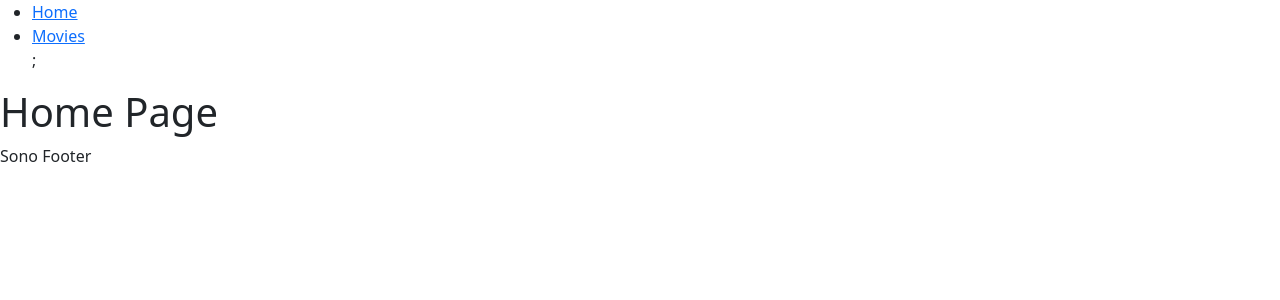
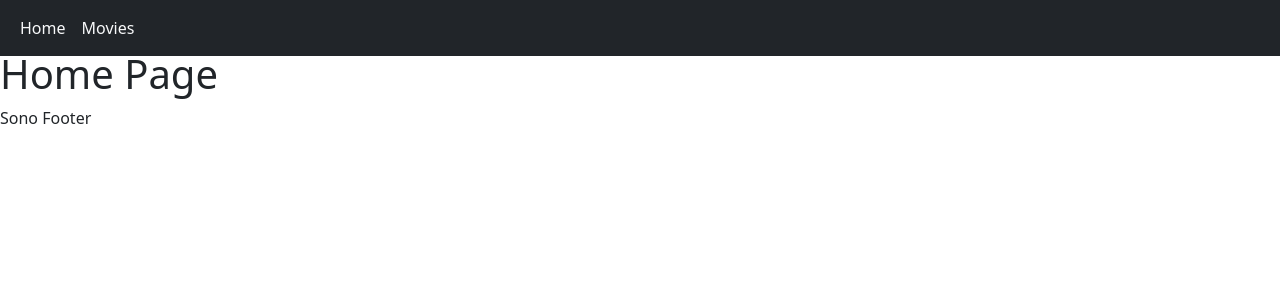
Before and after one commit to gabriele-ag/webapp-react, a React (Vite) app: page / in a window 1280 px wide. Shown: the top 300 px of the page. Built offline with nearby package versions, Linux system fonts and the light colour scheme.

Commit message:
style: css boostrap nav

```diff
--- a/src/components/AppHeader.jsx
+++ b/src/components/AppHeader.jsx
@@ -15,18 +15,20 @@ const AppHeader = () => {
     return (
 
             <header>
-                <nav>
-                    <div>
-                        <ul className="">
-                        {movieLinks.map((curLink, index) => (
-                            <li className="" key={index}>
-                                <NavLink to={curLink.url}>
-                                    {curLink.title}
-                                </NavLink>
-                            </li>
-                        ))};
+                <nav className="navbar navbar-expand-lg bg-dark">
+                    <div className="container-fluid">
+                        <div className="collapse navbar-collapse" id="navbarNav">
+                            <ul className="navbar-nav">
+                            {movieLinks.map((curLink, index) => (
+                                <li className="nav-item" key={index}>
+                                    <NavLink className="nav-link text-light" aria-current="page" to={curLink.url} href="#">
+                                        {curLink.title}
+                                    </NavLink>
+                                </li>
+                            ))}
 
-                        </ul>
+                            </ul>
+                        </div>
                     </div>
                 </nav>
             </header>
--- a/src/index.css
+++ b/src/index.css
@@ -28,7 +28,6 @@ img {
   list-style-type: none;
 } */
 
-/* header {
+header {
   height: 50px;
-  background-color: goldenrod;
-} */
+}
```
